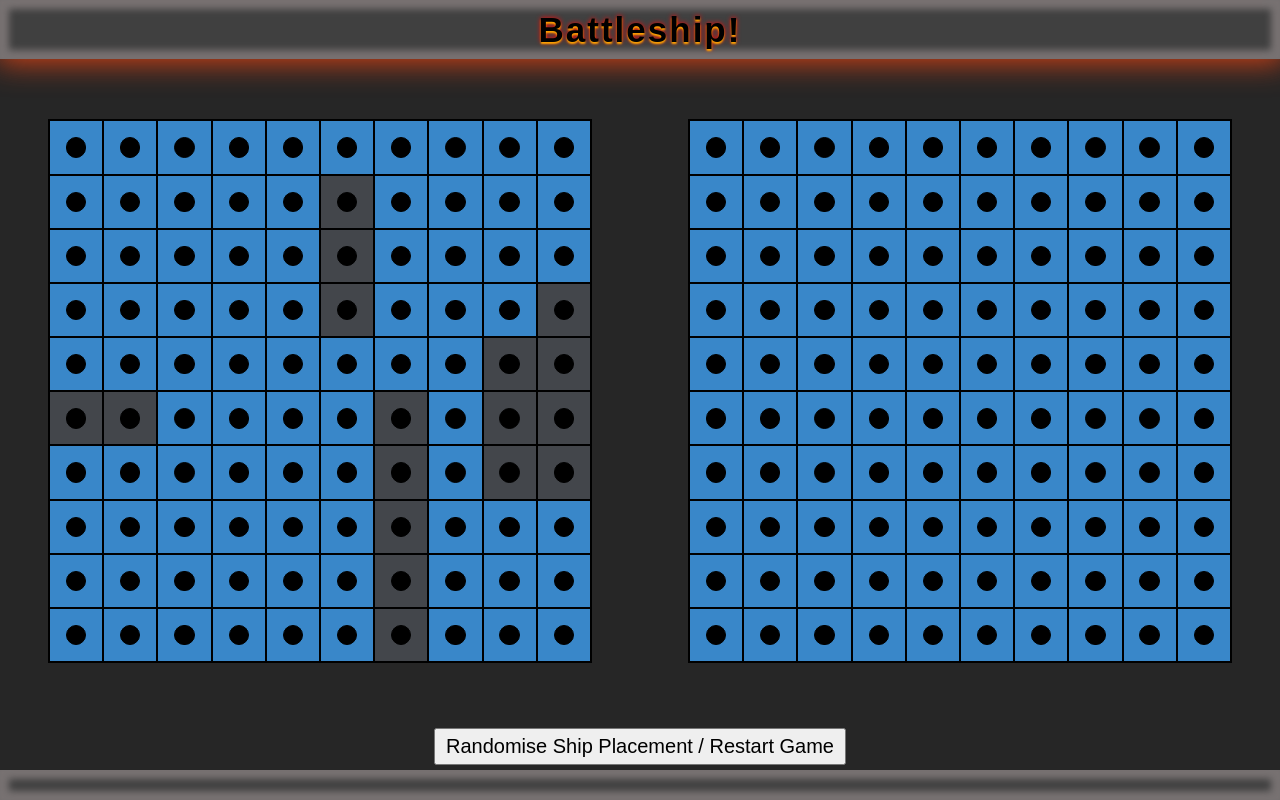
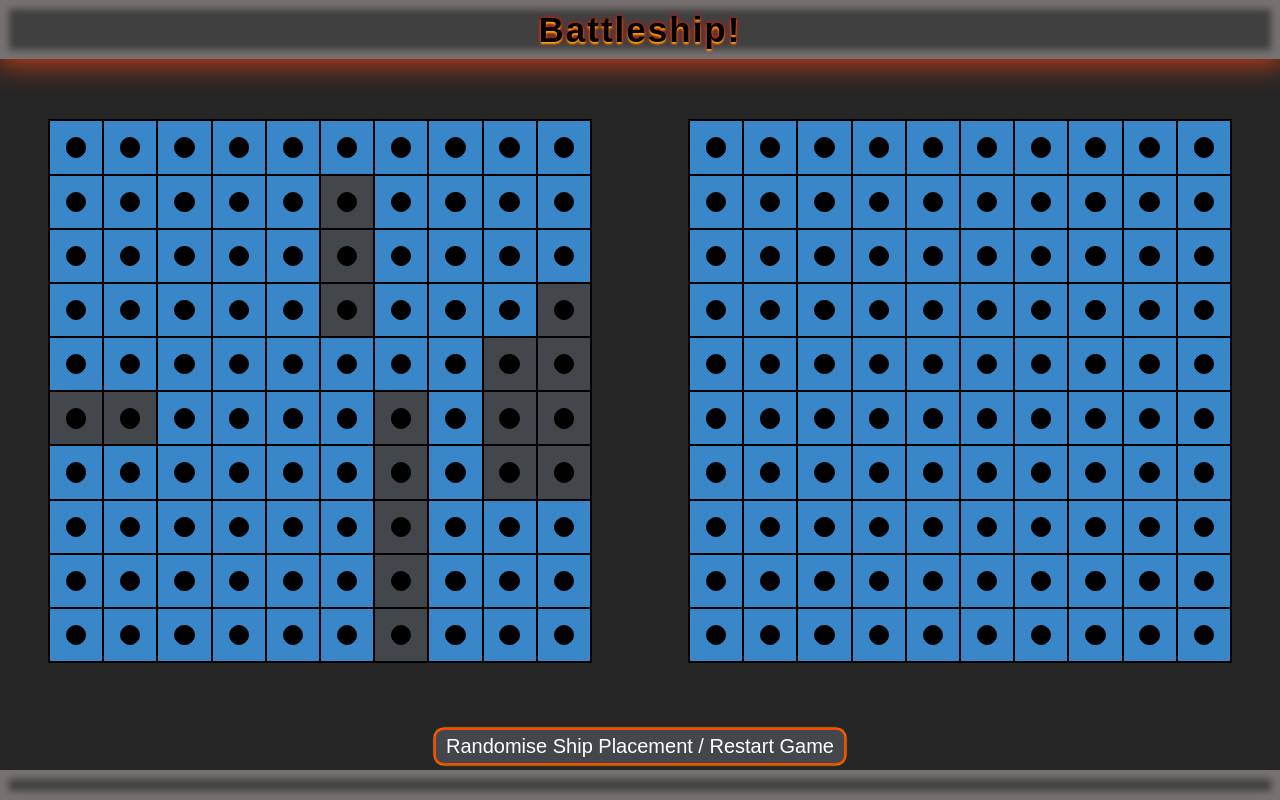
Before and after one commit to lsbdevops/battleship, a website built with webpack: page src/index.html in a window 1280 px wide. Built offline with nearby package versions, Linux system fonts and the light colour scheme.

Commit message:
Add styling for button

```diff
--- a/src/style.css
+++ b/src/style.css
@@ -16,6 +16,18 @@ footer {
     text-shadow: 0px 2px 2px orange, 0px 0px 0.5rem red;
     box-shadow: inset 0px 0px 7px 9px #b6a9a978, 1px 0px 3rem 3px #db4315;
     background-color: #000000bf;
+}
+
+button {
+    border-radius: 10px;
+    border: 2px solid orangered;
+    color: white;
+    box-shadow: 0px 0px 1px 0.5px orange;
+    background-color: var(--ship-bg-colour);
+}
+
+button:hover {
+    background-color: black;
 }
 
 .game-container {
```
